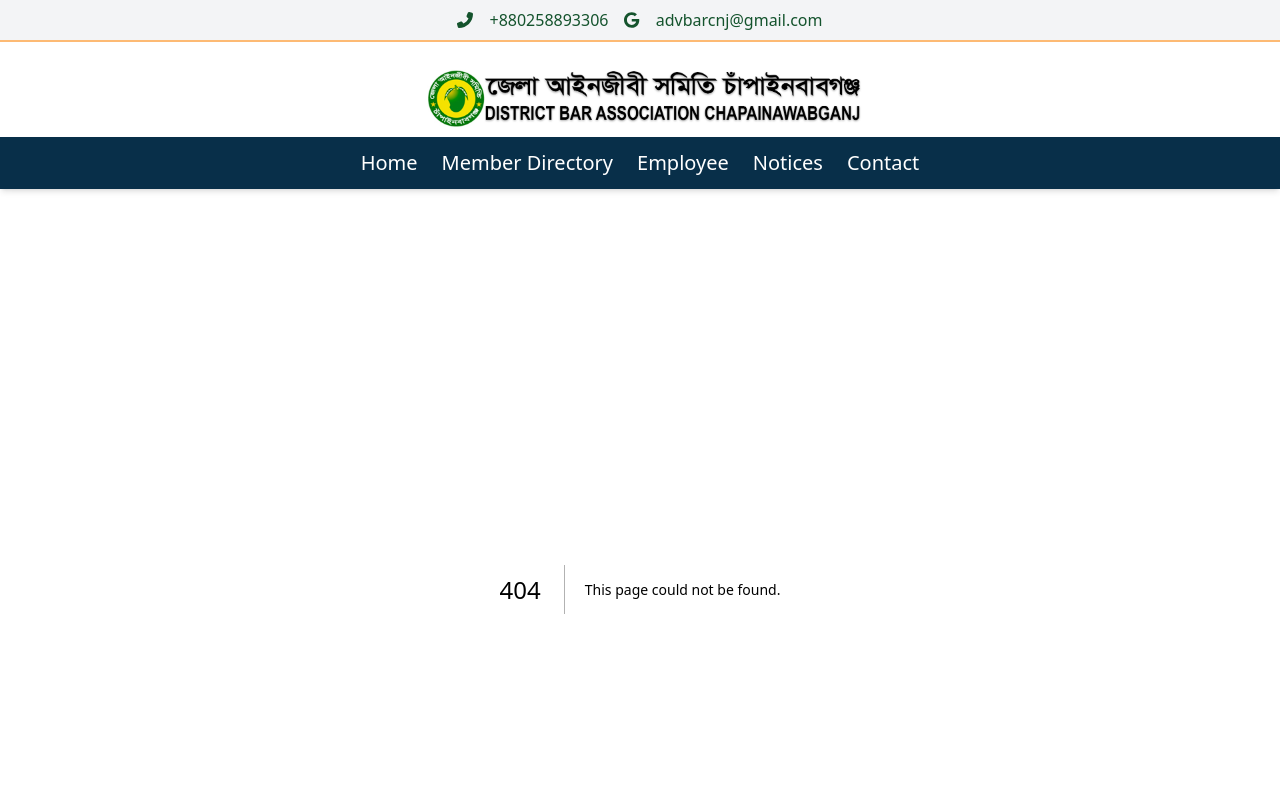
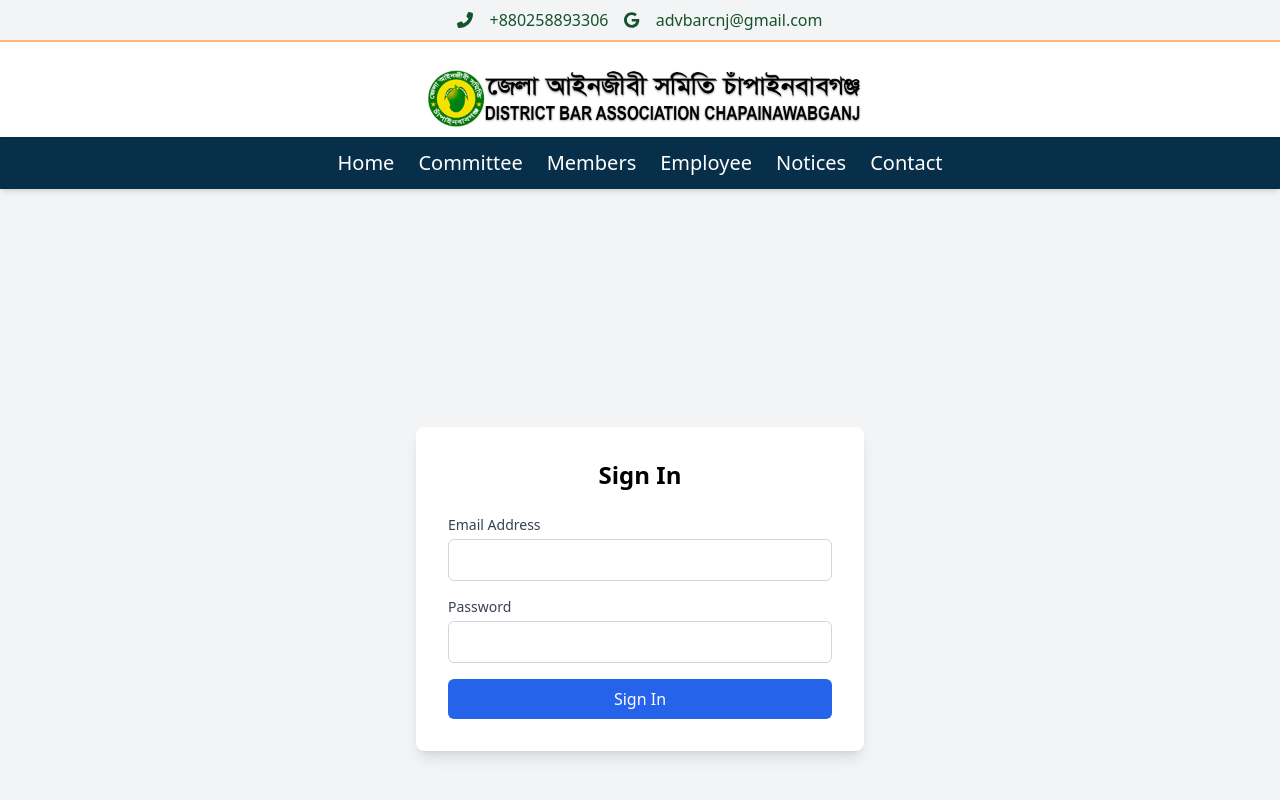
Before and after one commit to mahafizurr/dist, a Next.js app: page /login in a window 1280 px wide. Before the commit this address had no page. Shown: the top 800 px of the page. Built offline with nearby package versions, Linux system fonts and the light colour scheme; no server answers.

Commit message:
Change member data and added committee navigation

```diff
--- a/components/Header.js
+++ b/components/Header.js
@@ -41,7 +41,8 @@ const Header = () => {
           <ul className="flex justify-center items-center bg-sky-950 p-2 md:p-3 shadow-md space-x-2 md:space-x-4 lg:space-x-6">
             {[
               { name: "Home", path: "/" },
-              { name: "Member Directory", path: "/advocates" },
+              { name: "Committee", path: "/committee" },
+              { name: "Members", path: "/advocates" },
               { name: "Employee", path: "/employees" },
               { name: "Notices", path: "/notices" },
               { name: "Contact", path: "/contact" },
--- a/components/NoticeList.js
+++ b/components/NoticeList.js
@@ -1,95 +1,26 @@
-import { useEffect, useState } from "react";
-import Link from "next/link";
-
-export default function NoticeList() {
-  const [notices, setNotices] = useState([]);
-  const [loading, setLoading] = useState(true);
-  const [error, setError] = useState(null);
-
-  // Fetch notices from the API
-  const fetchNotices = async () => {
-    setLoading(true);
-    setError(null); // Reset error state
-    try {
-      const response = await fetch(`https://www.chapaibar.com/notices`);
-      if (!response.ok) {
-        throw new Error("Failed to fetch notices");
-      }
-      const data = await response.json(); // Parse the response data
-      setNotices(data || []); // Set default if no data
-    } catch (err) {
-      setError("Failed to fetch notices. Please try again later.");
-      console.error("Error fetching notices:", err); // Log the actual error
-    } finally {
-      setLoading(false);
-    }
-  };
-
-  useEffect(() => {
-    fetchNotices();
-  }, []);
-
+export default function NoticeList({ notices = [] }) {
   return (
     <div className="container mx-auto p-6">
-      {loading ? (
-        <div className="flex justify-center items-center h-48">
-          <svg
-            className="animate-spin h-12 w-12 text-blue-600"
-            xmlns="http://www.w3.org/2000/svg"
-            fill="none"
-            viewBox="0 0 24 24"
-          >
-            <circle
-              className="opacity-25"
-              cx="12"
-              cy="12"
-              r="10"
-              stroke="currentColor"
-              strokeWidth="4"
-            ></circle>
-            <path
-              className="opacity-75"
-              fill="currentColor"
-              d="M4 12a8 8 0 018-8V0C5.373 0 0 5.373 0 12h4zm2 5.291A7.978 7.978 0 014 12H0c0 3.042 1.135 5.824 3 7.938l3-2.647z"
-            ></path>
-          </svg>
+      {notices.map((notice) => (
+        <div
+          key={notice.id}
+          className="border border-gray-200 p-6 rounded-md shadow-lg bg-white"
+        >
+          {/* File Name */}
+          <h2 className="text-xl font-bold text-gray-800 mb-2">
+            {notice.file_name}
+          </h2>
+
+          {/* Date */}
+          <p className="text-sm text-gray-500">
+            {new Date(notice.created_at).toLocaleDateString("en-US", {
+              year: "numeric",
+              month: "2-digit",
+              day: "2-digit",
+            })}
+          </p>
         </div>
-      ) : error ? (
-        <div className="text-center text-red-600 font-semibold mt-6">
-          <p>{error}</p>
-          <button
-            onClick={fetchNotices} // Retry button
-            className="mt-4 px-4 py-2 bg-red-500 text-white rounded-md hover:bg-red-600 transition duration-200"
-          >
-            Retry
-          </button>
-        </div>
-      ) : notices.length > 0 ? (
-        <div>
-          <h2 className="text-3xl font-bold mt-8 text-center text-sky-900 border-b-2 border-orange-300">
-            Latest Notices
-          </h2>
-          <ul className="grid grid-cols-1 md:grid-cols-2 lg:grid-cols-3 gap-6">
-            {notices.map((notice) => (
-              <li
-                key={notice.id}
-                className="bg-white border border-gray-200 rounded-lg shadow-lg p-4 transition-all hover:shadow-xl"
-              >
-                <Link href={`/notices/${notice.id}`}>
-                  <h3 className="text-lg font-bold text-blue-600 mb-2 hover:underline">
-                    {notice.file_name}
-                  </h3>
-                  <p className="text-sm text-gray-500">
-                    {new Date(notice.created_at).toLocaleDateString()}
-                  </p>
-                </Link>
-              </li>
-            ))}
-          </ul>
-        </div>
-      ) : (
-        <p className="text-center text-gray-500 mt-6">No notices available.</p>
-      )}
+      ))}
     </div>
   );
 }
--- a/pages/admin/index.js
+++ b/pages/admin/index.js
@@ -1,12 +1,44 @@
+import { useEffect, useState } from "react";
+import { supabase } from "../../lib/supabaseClient";
+import { useRouter } from "next/router";
 import AdminManagementSystem from "@/components/AdminManagementSystem";
 
-export default function Admin() {
+export default function Page() {
+  const [session, setSession] = useState(null);
+  const router = useRouter();
+
+  useEffect(() => {
+    const getSession = async () => {
+      const {
+        data: { session },
+      } = await supabase.auth.getSession(); // Updated method to get the session
+      setSession(session);
+
+      if (!session) {
+        router.push("/login"); // Redirect to login if not authenticated
+      }
+    };
+    getSession();
+  }, [router]);
+
+  const handleLogout = async () => {
+    await supabase.auth.signOut();
+    router.push("/login"); // Redirect to login after logout
+  };
+
+  if (!session) return null;
+
   return (
-    <div>
-      <h1 className="text-3xl font-bold my-6 text-center text-sky-900 ">
-        Admin Management System
-      </h1>
+    <div className="container max-auto">
       <AdminManagementSystem />
+      <div className="flex justify-center my-6">
+        <button
+          onClick={handleLogout}
+          className=" bg-red-500 text-white  px-4 py-2 rounded-md hover:bg-red-600 transition"
+        >
+          Logout
+        </button>
+      </div>
     </div>
   );
 }
--- a/pages/api/advocates/index.js
+++ b/pages/api/advocates/index.js
@@ -967,8 +967,8 @@ const advocatedata = [
     photo: "/assets/09/Zohorul Islam  01719745237.jpg",
     fatherName: "MD. NAZRUL ISLAM",
     address: "Moharajpur, Chapainawabganj Sadar, Chapainawabganj",
-    dateofJoining: "15-03-1997",
-    dateofEnrollment: "01-04-1995",
+    dateofJoining: "31-08-1997",
+    dateofEnrollment: "06-08-1997",
   },
   {
     userId: 89,
--- /dev/null
+++ b/pages/committee/index.js
@@ -0,0 +1,7 @@
+export default function Page() {
+  return (
+    <div>
+      <h1>Working on the Committee List</h1>
+    </div>
+  );
+}
--- a/pages/index.js
+++ b/pages/index.js
@@ -1,4 +1,5 @@
 import FindLawyer from "@/components/FindLawyer";
+
 import NoticeList from "@/components/NoticeList";
 
 const Home = () => {
--- /dev/null
+++ b/pages/login/index.js
@@ -0,0 +1,76 @@
+// components/Login.js
+import { useState } from "react";
+import { supabase } from "../../lib/supabaseClient";
+import { useRouter } from "next/router";
+
+const Page = () => {
+  const [email, setEmail] = useState("");
+  const [password, setPassword] = useState("");
+  const [error, setError] = useState(null);
+  const router = useRouter();
+
+  const handleLogin = async (e) => {
+    e.preventDefault();
+    const { error } = await supabase.auth.signInWithPassword({
+      email,
+      password,
+    });
+
+    if (error) {
+      setError("Failed to login. Please check your credentials.");
+    } else {
+      router.push("/admin"); // Redirect to dashboard or another page
+    }
+  };
+
+  return (
+    <div className="flex items-center justify-center min-h-screen bg-gray-100">
+      <div className="w-full max-w-md p-8 bg-white shadow-lg rounded-lg">
+        <h2 className="text-2xl font-bold text-center mb-6">Sign In</h2>
+        {error && <p className="text-red-500 mb-4">{error}</p>}
+        <form onSubmit={handleLogin} className="space-y-4">
+          <div>
+            <label
+              htmlFor="email"
+              className="block text-sm font-medium text-gray-700"
+            >
+              Email Address
+            </label>
+            <input
+              type="email"
+              id="email"
+              className="mt-1 w-full p-2 border border-gray-300 rounded-md"
+              value={email}
+              onChange={(e) => setEmail(e.target.value)}
+              required
+            />
+          </div>
+          <div>
+            <label
+              htmlFor="password"
+              className="block text-sm font-medium text-gray-700"
+            >
+              Password
+            </label>
+            <input
+              type="password"
+              id="password"
+              className="mt-1 w-full p-2 border border-gray-300 rounded-md"
+              value={password}
+              onChange={(e) => setPassword(e.target.value)}
+              required
+            />
+          </div>
+          <button
+            type="submit"
+            className="w-full bg-blue-600 text-white p-2 rounded-md hover:bg-blue-700 transition"
+          >
+            Sign In
+          </button>
+        </form>
+      </div>
+    </div>
+  );
+};
+
+export default Page;
```
